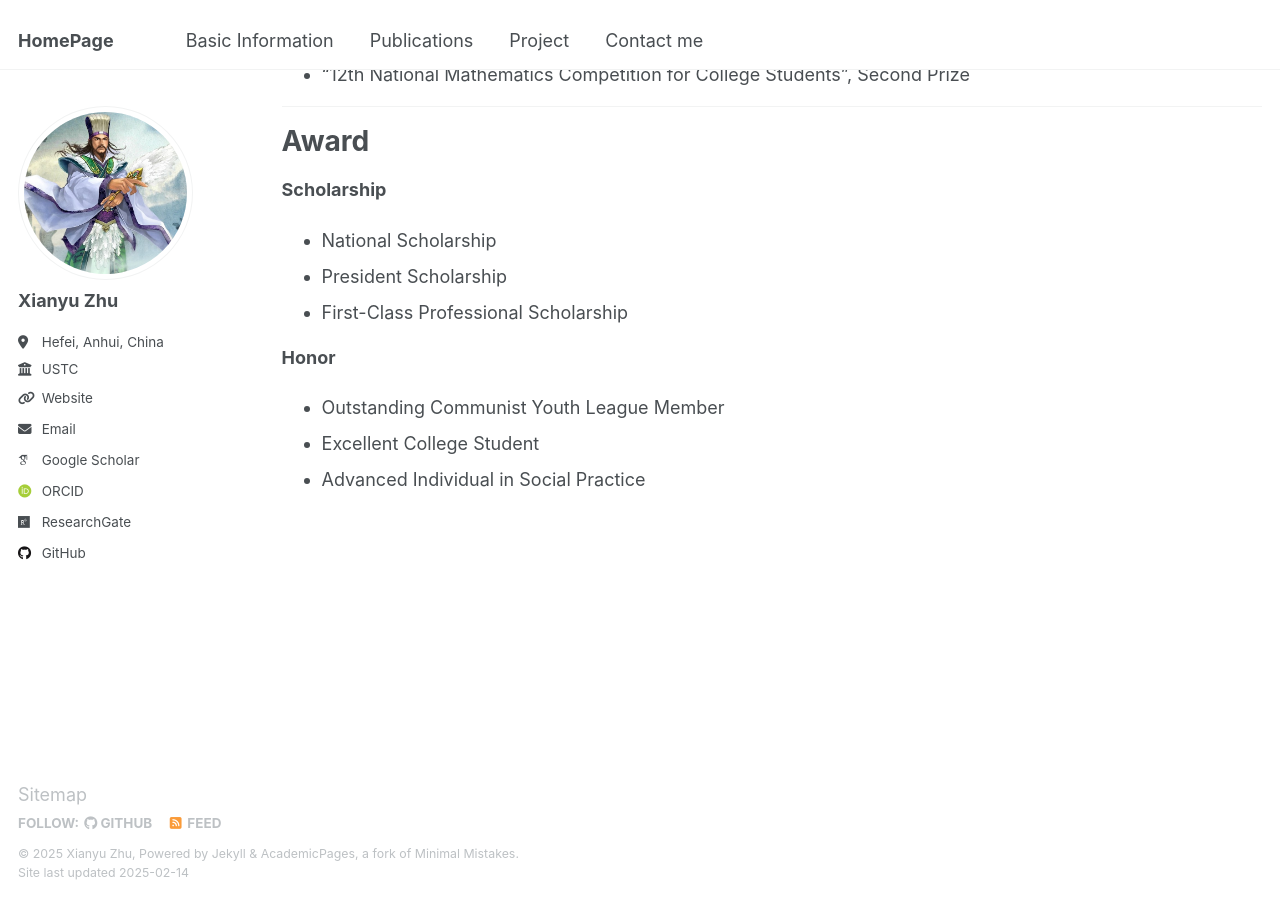
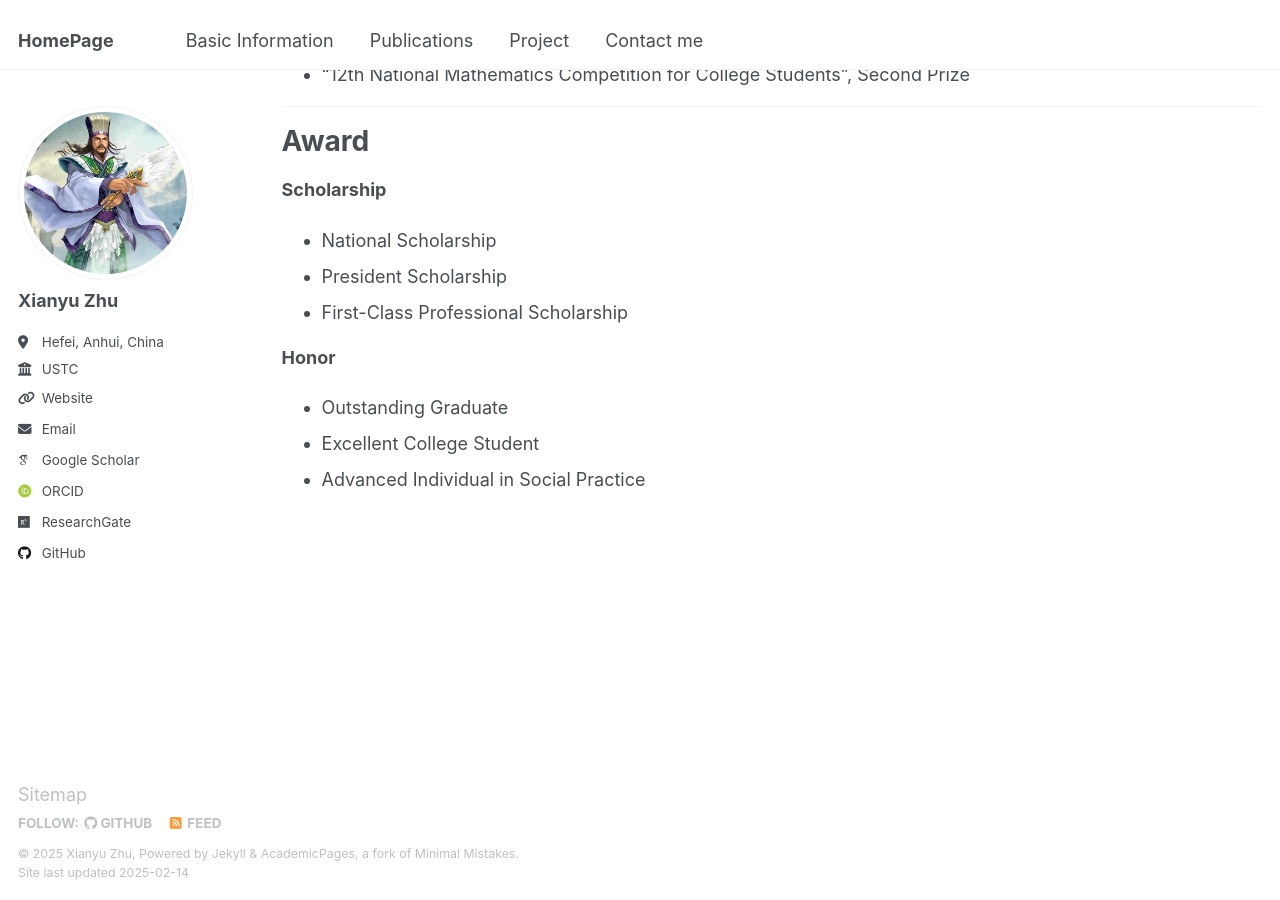
Before and after one commit to zhuxy-USTC/zhuxy-USTC.github.io, a Jekyll site: the page built from _pages/cv.md, in a window 1280 px wide and 900 px high, scrolled down 785 px. Built offline with Jekyll 4.4.1, drawn with Linux system fonts in a browser that asks for light colours; some web fonts are replaced.

Commit message:
Update cv.md

```diff
--- a/_pages/cv.md
+++ b/_pages/cv.md
@@ -44,6 +44,6 @@ Award
 * First-Class Professional Scholarship
 
 **Honor**
-* Outstanding Communist Youth League Member
+* Outstanding Graduate
 * Excellent College Student
 * Advanced Individual in Social Practice
```
